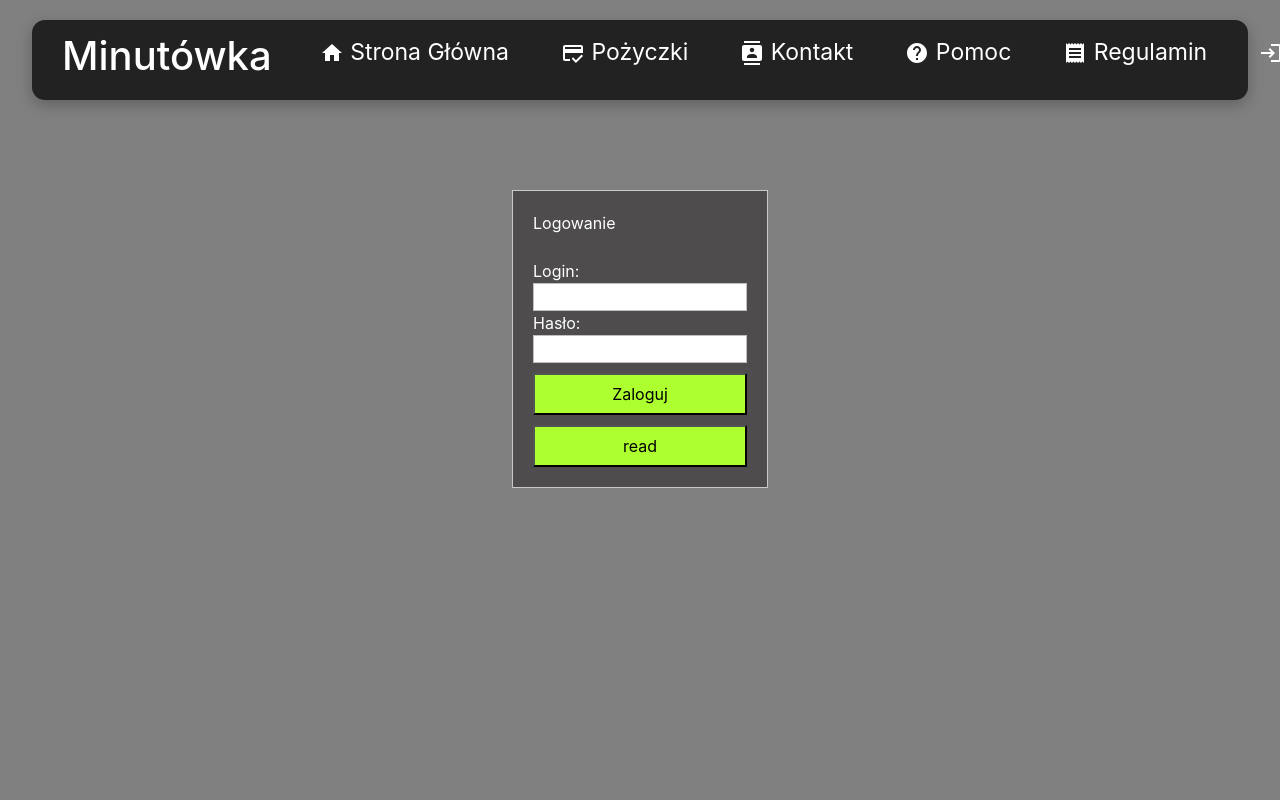
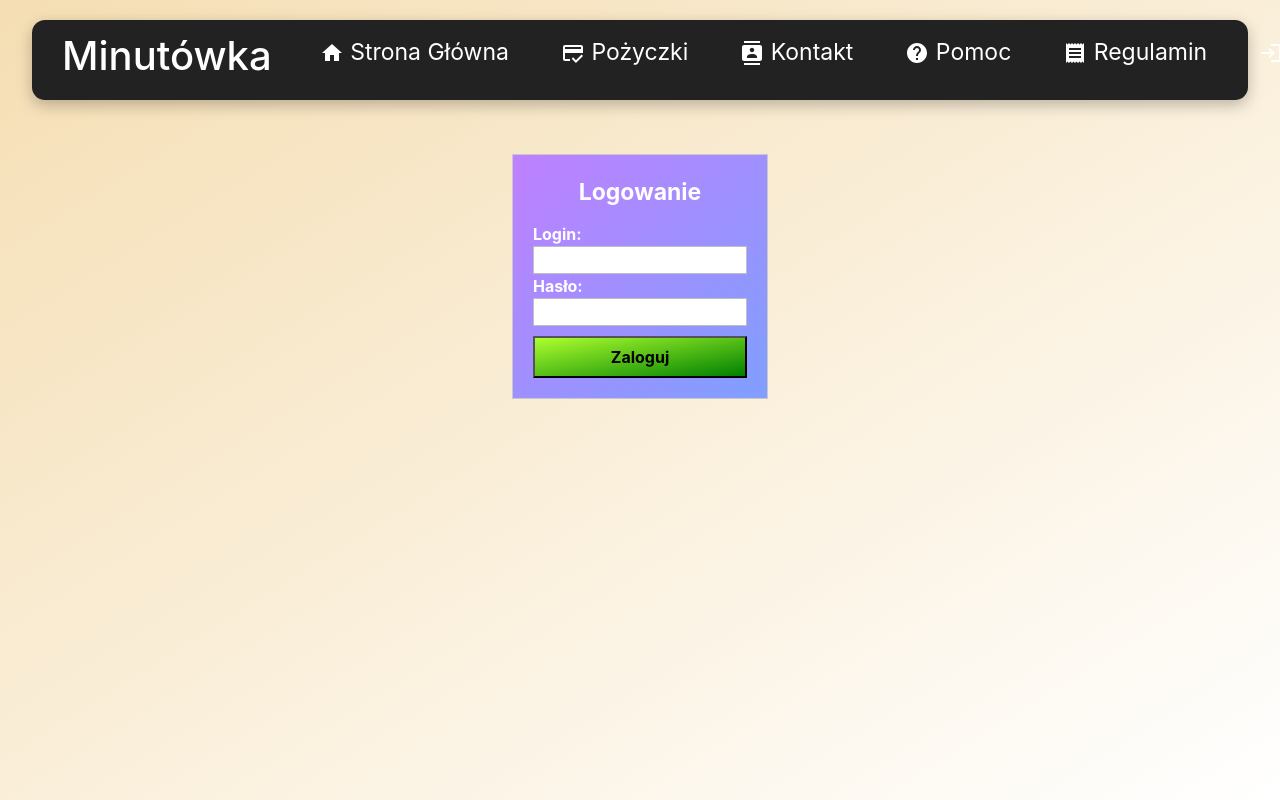
Before and after one commit to EmilianHub/IO6, a React (Create React App) app in the folder frontend/: page /Login in a window 1280 px wide. Shown: the top 800 px of the page. Built offline with nearby package versions, Linux system fonts and the light colour scheme.

Commit message:
version 1.6

```diff
--- a/frontend/src/Components/DaneKredytowe/DaneKredytowe.css
+++ b/frontend/src/Components/DaneKredytowe/DaneKredytowe.css
@@ -11,6 +11,7 @@
     height: 200px;
     border: solid #666666 2px;
     border-radius: 15px;
+    background: linear-gradient(to bottom right, #9933ff, #3366ff);
 }
 
 .OpisKred{
@@ -31,12 +32,18 @@
 }
 
 .DaneKred .SubmitButton{
-    background-color: greenyellow;
+    background: linear-gradient(to bottom right, greenyellow, green);
     margin-left: 5%;
     margin-top: 0.6%;
     border-radius: 10px;
     width: 10%;
-    height: 42px
+    height: 42px;
+    transition: opacity 5s;
+}
+
+.DaneKred .SubmitButton:hover{
+    background: linear-gradient(to bottom right, lawngreen, palegreen);
+    transition-duration: 5s;
 }
 
 .ErrorKred{
--- a/frontend/src/Components/Kredyt/KredytForm.css
+++ b/frontend/src/Components/Kredyt/KredytForm.css
@@ -2,9 +2,9 @@
     padding-top: 7%;
     background-image: url("tlo.jpg");
     background-size: cover;
-    height:900px;
+    height:100vh;
+}
 
-}
 .gora .KredytyH1 {
     text-align: center;
     font-size:70px;
@@ -28,7 +28,7 @@
     border-radius: 30%;
     position: center;
     padding: 12px 28px;
-    background-color: red;
+    background: red;
 }
 .gora .KredytyButton:hover{
     box-shadow: 0 12px 16px 0 rgba(0,0,0,0.24), 0 17px 50px 0 rgba(0,0,0,0.19);
@@ -117,11 +117,11 @@
 .dol .KredytyButton:hover{
     box-shadow: 0 12px 16px 0 rgba(0,0,0,0.24), 0 17px 50px 0 rgba(0,0,0,0.19);
 }
-.dol .KredytyButton{
-    border-radius: 30%;
+.tab1 .KredytyButton{
+    border-radius: 30px;
     position: center;
     padding: 12px 18px;
-    background-color: red;
+    background: linear-gradient(to bottom left, #b32400, #ff3300);
     font-weight: bold;
 }
 .kolorek{
--- a/frontend/src/Components/Logowanie/LogForm.css
+++ b/frontend/src/Components/Logowanie/LogForm.css
@@ -1,30 +1,31 @@
 .Card1
 {
-    padding-top: 7%;
-    background-color: grey;
+    margin-top: 12%;
     height:100vh;
+    font-weight: bold;
 }
 
 .button1{
     margin: 10px 0 0 0;
     padding: 7px 10px;
     borderRadius: 3px;
-    background: greenyellow;
+    background: linear-gradient(to bottom right, greenyellow, green);
     width: 100%;
     fontSize: 15px;
     color: Black;
     display: block;
+    font-weight: bold;
 }
-.button:hover1{
+.button1:hover{
     cursor: pointer;
-    background-color: chocolate;
+    background: linear-gradient(to bottom right, lawngreen, palegreen);
 }
 .formStyle1  {
     margin: 100px auto;
     padding: 20px;
     border: 1px solid #c9c9c9;
     borderRadius: 5px;
-    background: #4E4C4C;
+    background: linear-gradient(to bottom right, #bf80ff, #809fff);
     color:white;
     width: 20%;
 
@@ -38,3 +39,9 @@
     width: 100%;
     border: 1px solid #bfbfbf;
 }
+
+.Card1 .formHeader{
+    margin-bottom: -5%;
+    text-align: center;
+    font-size: 23px;
+}
--- a/frontend/src/Components/Logowanie/LogForm.js
+++ b/frontend/src/Components/Logowanie/LogForm.js
@@ -28,7 +28,7 @@ export default function LogForm(){
     return(
         <div className="Card1">
             <div  className={"formStyle1"} onSubmit={"handleSubmit"}>
-                <div >Logowanie </div> <br/>
+                <div className={"formHeader"}>Logowanie </div> <br/>
                 <div>
 
                     <label className={"labelStyle1"}>Login:</label><br/>
@@ -41,7 +41,6 @@ export default function LogForm(){
                 </div>
 
                 <button className="button1"onClick={subForm}>Zaloguj</button>
-                <button className="button1"onClick={readCookie}>read</button>
             </div> </div>
 
 
--- a/frontend/src/Components/Profil/ProfilForm.css
+++ b/frontend/src/Components/Profil/ProfilForm.css
@@ -66,7 +66,7 @@
     font-family: sans-serif;
     padding: 1rem 1rem;
     cursor: pointer;
-    background: greenyellow;
+    background: linear-gradient(to bottom right, greenyellow, green);
     border: 1px dotted;
     border-radius: 0.2rem ;
     font-size: 1.6rem;
--- a/frontend/src/Components/Profil/ProfilForm.js
+++ b/frontend/src/Components/Profil/ProfilForm.js
@@ -19,6 +19,7 @@ export default function ProfilForm(){
     useEffect(()=> {
         Dane();
     },[userId])
+
     function refreshPage() {
         window.location.reload(false);
     }
--- a/frontend/src/Components/Rejestracja/RejForm.css
+++ b/frontend/src/Components/Rejestracja/RejForm.css
@@ -1,30 +1,31 @@
 .Card
 {
-    padding-top: 7%;
-    background-color: grey;
+    margin-top: 12%;
     height:100vh;
+    font-weight: bold;
 }
 
 .button{
     margin: 10px 0 0 0;
     padding: 7px 10px;
     borderRadius: 3px;
-    background: greenyellow;
+    background: linear-gradient(to bottom right, greenyellow, green);
     width: 100%;
     fontSize: 15px;
     color: Black;
     display: block;
+    font-weight: bold;
 }
 .button:hover{
     cursor: pointer;
-    background-color: chocolate;
+    background: linear-gradient(to bottom right, lawngreen, palegreen);
 }
 .formStyle  {
     margin: 100px auto;
     padding: 20px;
     border: 1px solid #c9c9c9;
     borderRadius: 5px;
-    background: #4E4C4C;
+    background: linear-gradient(to bottom right, #bf80ff, #809fff);
     color:white;
     width: 20%;
 
@@ -38,3 +39,9 @@
     width: 100%;
     border: 1px solid #bfbfbf;
 }
+
+.Card .formHeader{
+    margin-bottom: -5%;
+    text-align: center;
+    font-size: 23px;
+}
--- a/frontend/src/Components/Rejestracja/RejForm.js
+++ b/frontend/src/Components/Rejestracja/RejForm.js
@@ -58,7 +58,7 @@ export default function RejForm(){
     return(
         <div className="Card">
             <div  className={"formStyle"} onSubmit={"handleSubmit"}>
-                <div >Rejestracja </div> <br/>
+                <div className={"formHeader"}>Rejestracja </div> <br/>
                 <div >
                     <label className={"labelStyle"}>Imię:</label><br/>
                     <input className={"inputStyle"} onChange={(v)=>setImie(v.target.value)} /><br/>
--- a/frontend/src/Components/SplacanieKredytu/SplacanieKredytu.css
+++ b/frontend/src/Components/SplacanieKredytu/SplacanieKredytu.css
@@ -6,21 +6,23 @@
 }
 
 .SkTabela .SkNaglowek{
-    background-color: greenyellow;
-    font-weight: bold;
+    background: linear-gradient(to top left, greenyellow, green);
+    font-weight: bolder;
 }
 
 .SkInput{
     text-align: center;
     font-size: large;
+    font-weight: bold;
 }
 
 .SkTabela .SkCell{
     font-size: large;
+    font-weight: bold;
 }
 
 .SkCell .SkButton{
-    background-color: greenyellow;
+    background: linear-gradient(to bottom right, greenyellow, green);
     border-radius: 10px;
     border: solid gray 1px;
 }
--- a/frontend/src/Components/ZdolnoscKredytowa/ZdolnoscKredForm.css
+++ b/frontend/src/Components/ZdolnoscKredytowa/ZdolnoscKredForm.css
@@ -53,7 +53,7 @@
 
 .Formularz .SubmitButton{
     border-radius: 4px;
-    background-color: #056ad7;
+    background: linear-gradient(to bottom right, #056ad7, blue);
     color: #fff;
     border: 0 none;
     padding: 12px 12px;
@@ -62,11 +62,12 @@
     margin-top: 12px;
     cursor: pointer;
     width: 120px;
+    transition-duration: 0.8s;
 }
 
 .Formularz .SubmitButton:hover{
     cursor: pointer;
-    background-color: dodgerblue;
+    background: linear-gradient(to bottom right, #056ad7, dodgerblue);
     transition-duration: 0.8s;
 }
 
--- a/frontend/src/index.css
+++ b/frontend/src/index.css
@@ -5,6 +5,12 @@ body {
     sans-serif;
   -webkit-font-smoothing: antialiased;
   -moz-osx-font-smoothing: grayscale;
+  background: fixed;
+}
+
+html{
+  background: linear-gradient(to top left, white, wheat);
+  height: 100vh;
 }
 
 code {
```
